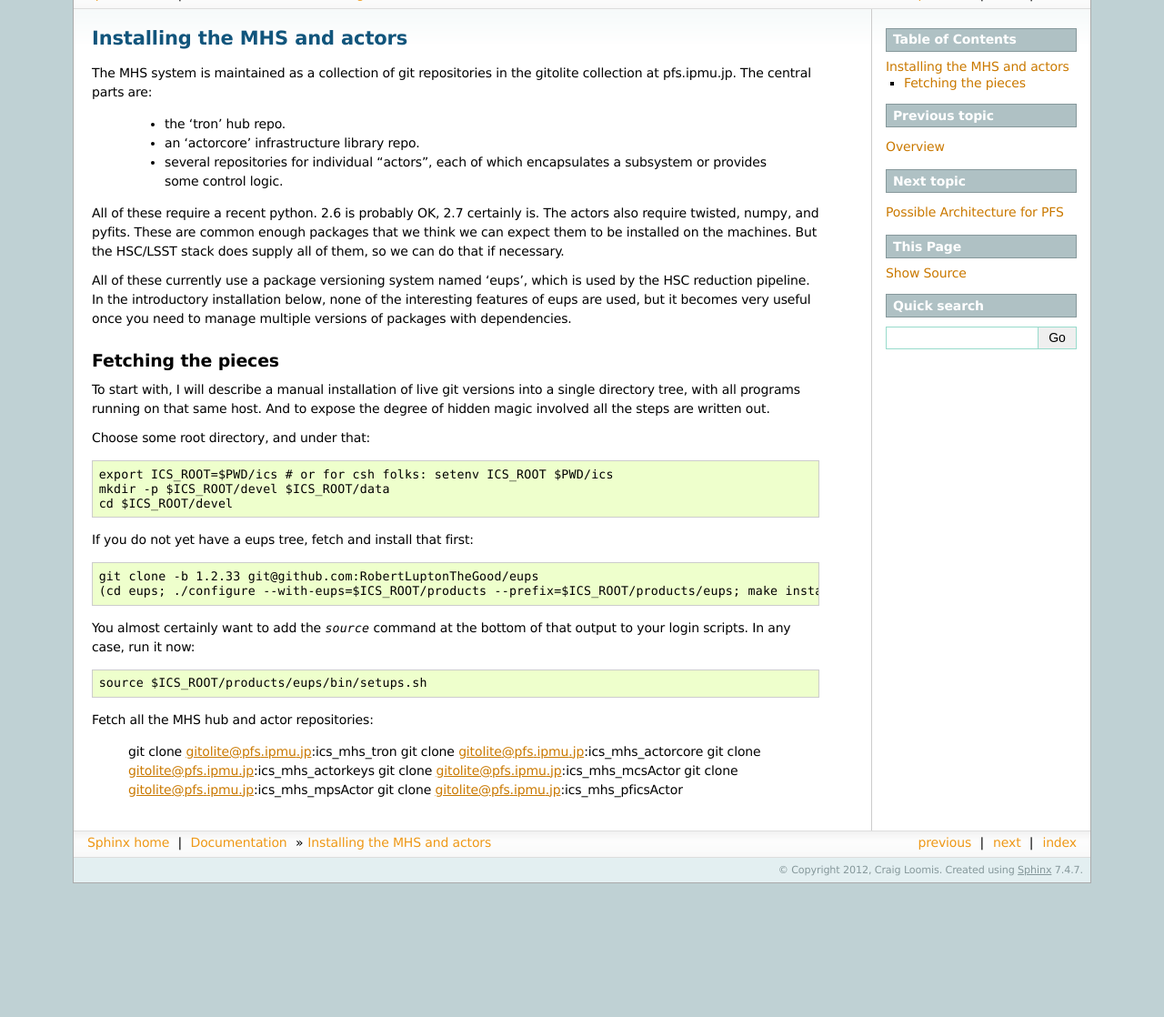
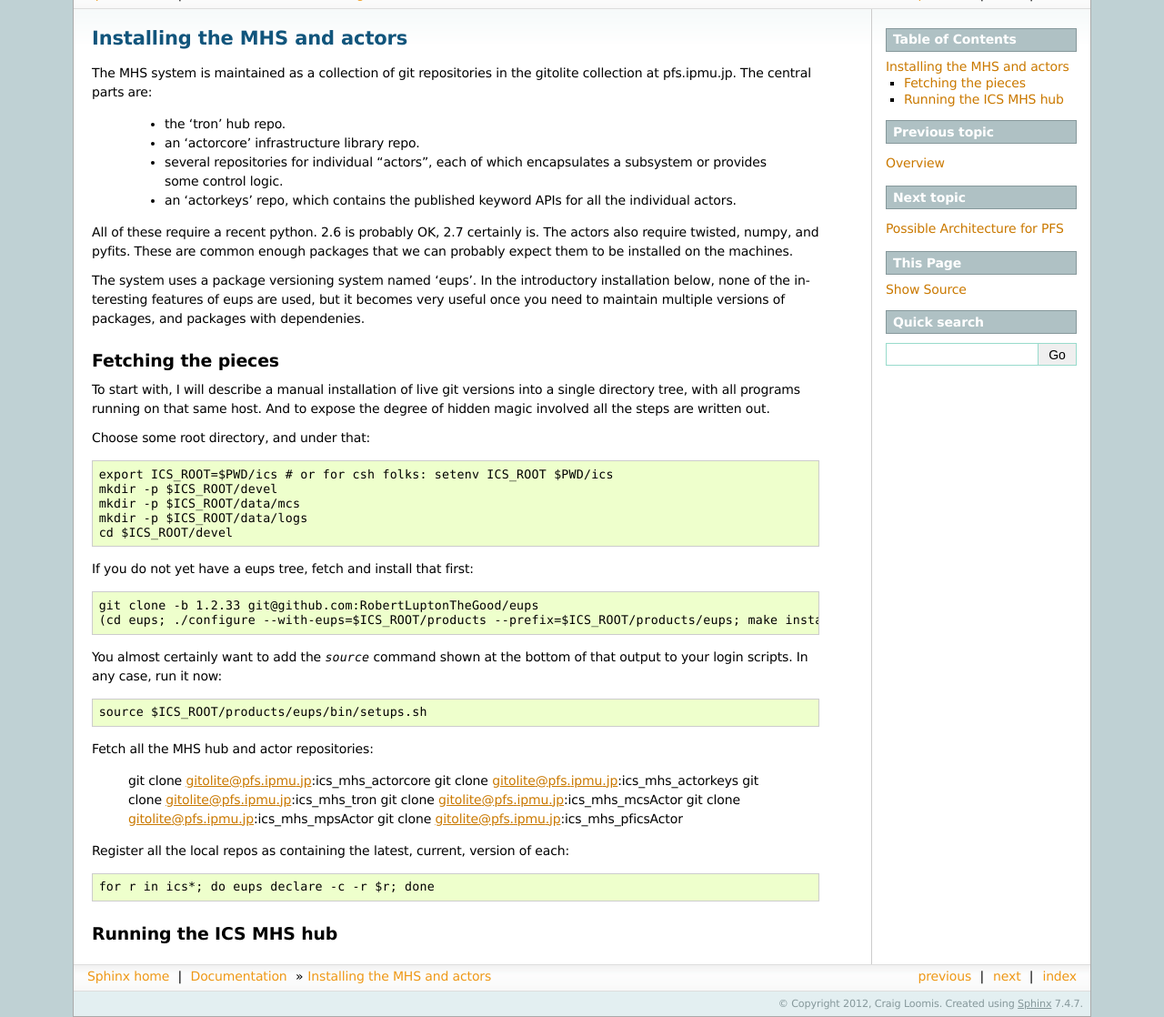
Before and after one commit to Subaru-PFS/tron_tron, a Sphinx documentation site: the page built from Docs/sphinx/INSTALL.rst, in a window 1280 px wide. Shown: the part 352-1470 px from the top of the page at 91% size. Built offline with Sphinx 7.4.7, drawn with Linux system fonts in a browser that asks for light colours; formulas are drawn with MathJax 3; before the commit the page ends 1323 px from its top, so only the background shows below that.

```diff
--- a/Docs/sphinx/INSTALL.rst
+++ b/Docs/sphinx/INSTALL.rst
@@ -8,18 +8,18 @@
  - an 'actorcore' infrastructure library repo.
  - several repositories for individual "actors", each of which
    encapsulates a subsystem or provides some control logic.
+ - an 'actorkeys' repo, which contains the published keyword APIs for
+   all the individual actors.
 
 All of these require a recent python. 2.6 is probably OK, 2.7
 certainly is. The actors also require twisted, numpy, and
-pyfits. These are common enough packages that we think we can expect
-them to be installed on the machines. But the HSC/LSST stack does
-supply all of them, so we can do that if necessary.
+pyfits. These are common enough packages that we can probably expect
+them to be installed on the machines.
 
-All of these currently use a package versioning system named 'eups',
-which is used by the HSC reduction pipeline. In the introductory
-installation below, none of the interesting features of eups are used,
-but it becomes very useful once you need to manage multiple versions
-of packages with dependencies.
+The system uses a package versioning system named 'eups'. In the
+introductory installation below, none of the interesting features of
+eups are used, but it becomes very useful once you need to maintain
+multiple versions of packages, and packages with dependenies.
 
 Fetching the pieces
 -------------------
@@ -32,7 +32,9 @@
 Choose some root directory, and under that::
 
     export ICS_ROOT=$PWD/ics # or for csh folks: setenv ICS_ROOT $PWD/ics
-    mkdir -p $ICS_ROOT/devel $ICS_ROOT/data
+    mkdir -p $ICS_ROOT/devel
+    mkdir -p $ICS_ROOT/data/mcs
+    mkdir -p $ICS_ROOT/data/logs
     cd $ICS_ROOT/devel
 
 If you do not yet have a eups tree, fetch and install that first::
@@ -40,16 +42,24 @@
     git clone -b 1.2.33 git@github.com:RobertLuptonTheGood/eups
     (cd eups; ./configure --with-eups=$ICS_ROOT/products --prefix=$ICS_ROOT/products/eups; make install)
 
-You almost certainly want to add the `source` command at the bottom of
-that output to your login scripts. In any case, run it now::
+You almost certainly want to add the `source` command shown at the
+bottom of that output to your login scripts. In any case, run it now::
 
     source $ICS_ROOT/products/eups/bin/setups.sh
 
 Fetch all the MHS hub and actor repositories:
 
-    git clone gitolite@pfs.ipmu.jp:ics_mhs_tron
     git clone gitolite@pfs.ipmu.jp:ics_mhs_actorcore
     git clone gitolite@pfs.ipmu.jp:ics_mhs_actorkeys
+    git clone gitolite@pfs.ipmu.jp:ics_mhs_tron
     git clone gitolite@pfs.ipmu.jp:ics_mhs_mcsActor
     git clone gitolite@pfs.ipmu.jp:ics_mhs_mpsActor
     git clone gitolite@pfs.ipmu.jp:ics_mhs_pficsActor
+
+Register all the local repos as containing the latest, current,
+version of each::
+
+    for r in ics*; do eups declare -c -r $r; done
+
+Running the ICS MHS hub
+-----------------------
```
Also changed, not shown: 1 other file.
